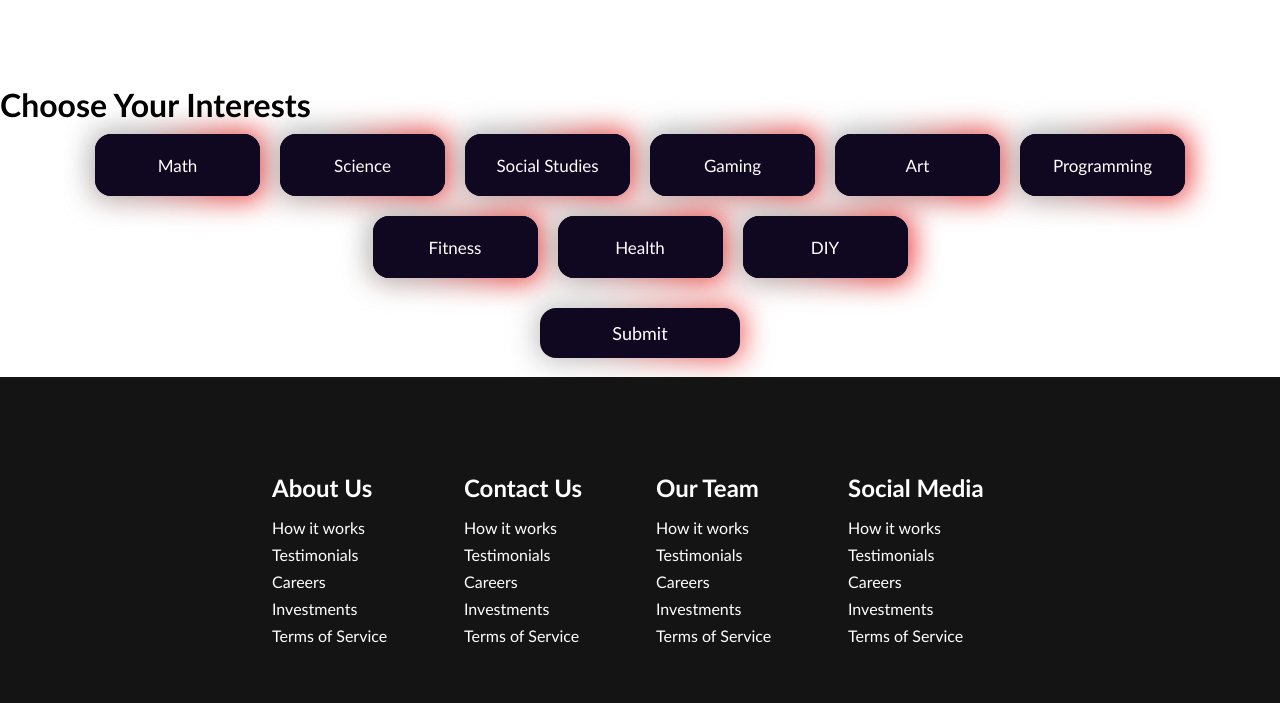
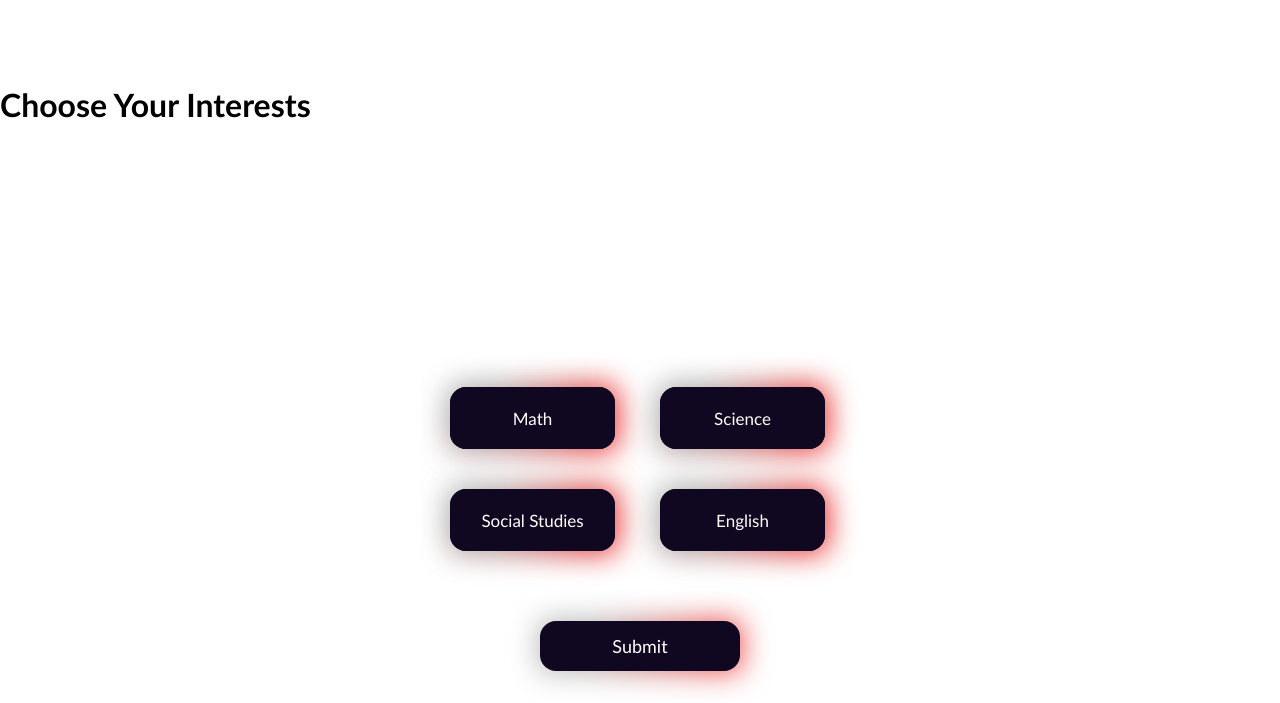
Before and after one commit to Randabble/ForestHacks-Hackathon, a plain HTML site: page choice.html in a window 1280 px wide. Shown: the part 930-1633 px from the top of the page. Drawn offline with Linux system fonts and the light colour scheme; a script that the page names is missing.

Commit message:
Updated grid with the form version of the interests section

```diff
--- a/choice.html
+++ b/choice.html
@@ -60,17 +60,12 @@
 
   <br>
   <h1>Choose Your Interests</h1>
-  <form action="submit_interests.php" method="POST">
+  <form class="page-container" action="submit_interests.php" method="POST">
       <div class="interests">
           <label><button type="button" name="interests" value="Math">Math</button></label>
           <label><button type="button" name="interests" value="Science">Science</button></label>
           <label><button type="button" name="interests" value="Social Studies">Social Studies</button></label>
-          <label><button type="button" name="interests" value="Gaming">Gaming</button></label>
-          <label><button type="button" name="interests" value="Art">Art</button></label>
-          <label><button type="button" name="interests" value="Programming">Programming</button></label>
-          <label><button type="button" name="interests" value="Fitness">Fitness</button></label>
-          <label><button type="button" name="interests" value="Health">Health</button></label>
-          <label><button type="button" name="interests" value="DIY">DIY</button></label>
+          <label><button type="button" name="interests" value="English">English</button></label>
       </div>
       <div class="submit-container">
           <button type="submit">Submit</button>
--- a/styles.css
+++ b/styles.css
@@ -386,12 +386,16 @@ button:active {
 }
 
 
+/* start of interest form - tanishka */
+
 /* General styles for the interests form */
 .interests {
-  display: flex;
-  flex-wrap: wrap; /* Allow wrapping of interest buttons */
-  justify-content: center;
-  margin-bottom: 20px; /* Added margin for spacing */
+  display: grid;
+  grid-template-columns: repeat(2, 1fr); /* 2 buttons per row */
+  gap: 20px; /* Spacing between buttons */
+  width: 400px; /* Adjusts width to keep it centered and compact */
+  max-width: 90%; /* Responsive layout for smaller screens */
+  margin-bottom: 40px; /* Space between buttons and Submit */
 }
 
 .interests label {
```
